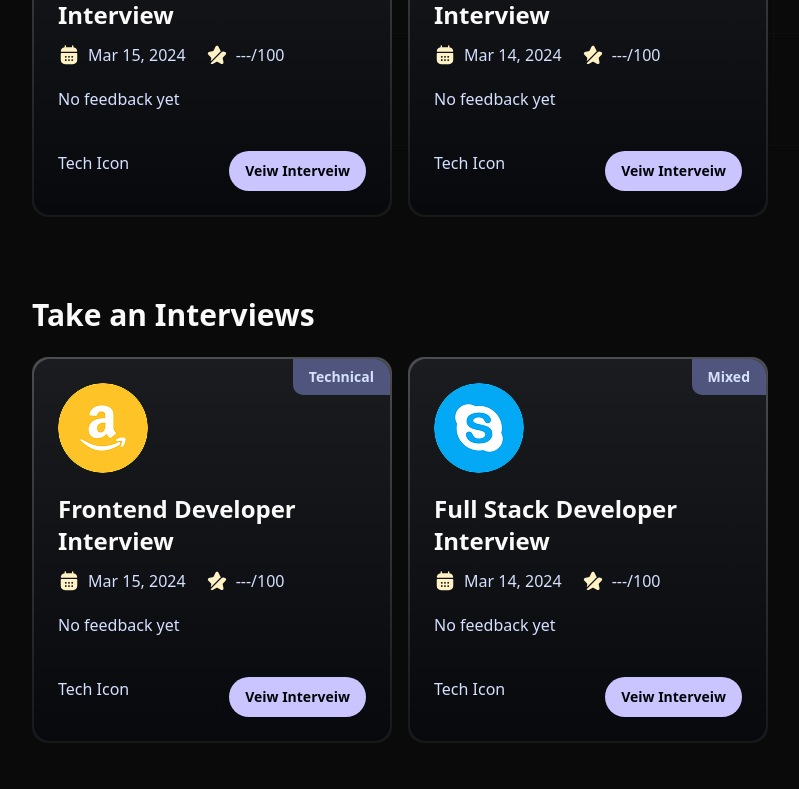
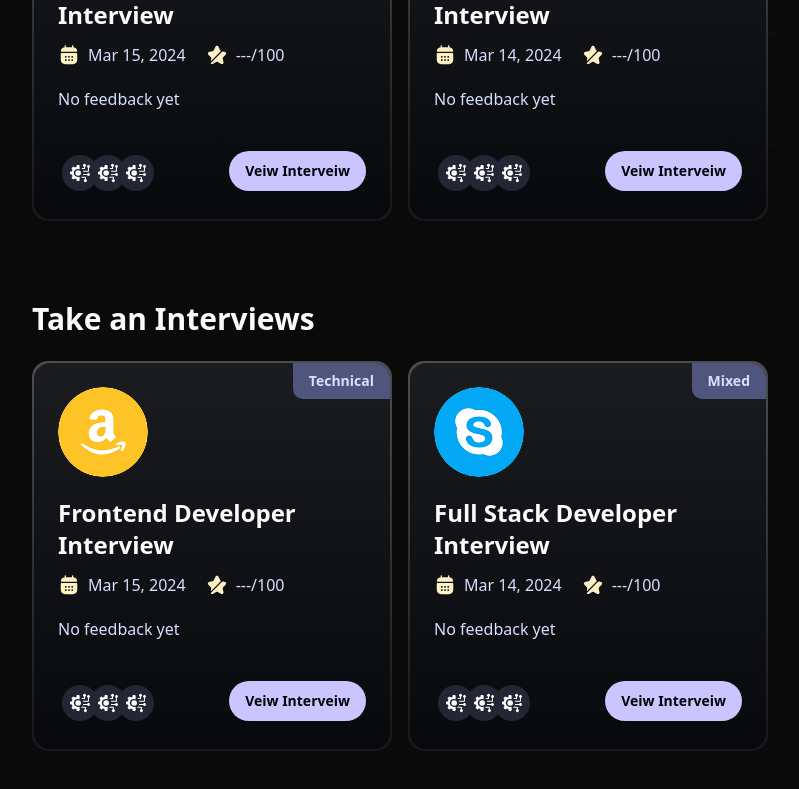
Before and after one commit to Dru-429/prep-me, a Next.js app: page / in a window 1280 px wide. Shown: the part 754-1543 px from the top of the page, without its empty margins (32-831 px from the left). Built offline with nearby package versions, Linux system fonts and the light colour scheme; a web font is replaced by a local one.

Commit message:
Added Display tech stack fn

```diff
--- /dev/null
+++ b/app/components/DisplayTechIcon.tsx
@@ -0,0 +1,33 @@
+import { cn, getTechLogos } from '@/lib/utils'
+import React from 'react'
+import Image from 'next/image'
+
+
+const DisplayTechIcon = async ({ techStack }: TechIconProps) => {
+
+    const techIcons = await getTechLogos(techStack)
+
+    return (
+        <div className='flex flex-row ' >
+            {
+                techIcons.slice(0, 3).map(({ tech, url }, index) => (
+                    <div
+                        key={index}
+                        className={cn(`relative group bg-dark-300 p-2 flex justify-center items-center rounded-full m-1`, index >= 1 && '-ml-3')}
+                    >
+                        <span className='tech-tooltip'>{tech}</span>
+                        <Image
+                            src={url}
+                            alt='tech '
+                            width={100}
+                            height={100}
+                            className='object-fit size-5'
+                        />
+                    </div>
+                ))
+            }
+        </div>
+    )
+}
+
+export default DisplayTechIcon
--- a/app/components/InterviewCard.tsx
+++ b/app/components/InterviewCard.tsx
@@ -4,6 +4,7 @@ import Image from 'next/image'
 import { getRandomInterviewCover } from '@/lib/utils'
 import { Button } from '@/components/ui/button'
 import Link from 'next/link'
+import DisplayTechIcon from './DisplayTechIcon'
 
 const InterviewCard = ({ interviewId, userId, role, type, techstack, createdAt }: InterviewCardProps) => {
 
@@ -63,7 +64,9 @@ const InterviewCard = ({ interviewId, userId, role, type, techstack, createdAt }
                 </div>
 
                 <div className='flex flex-row justify-between'>
-                    <p>Tech Icon</p>
+                    <DisplayTechIcon
+                        techStack={techstack}
+                    />
 
                     <Button className='btn-primary'>
                         <Link
```
